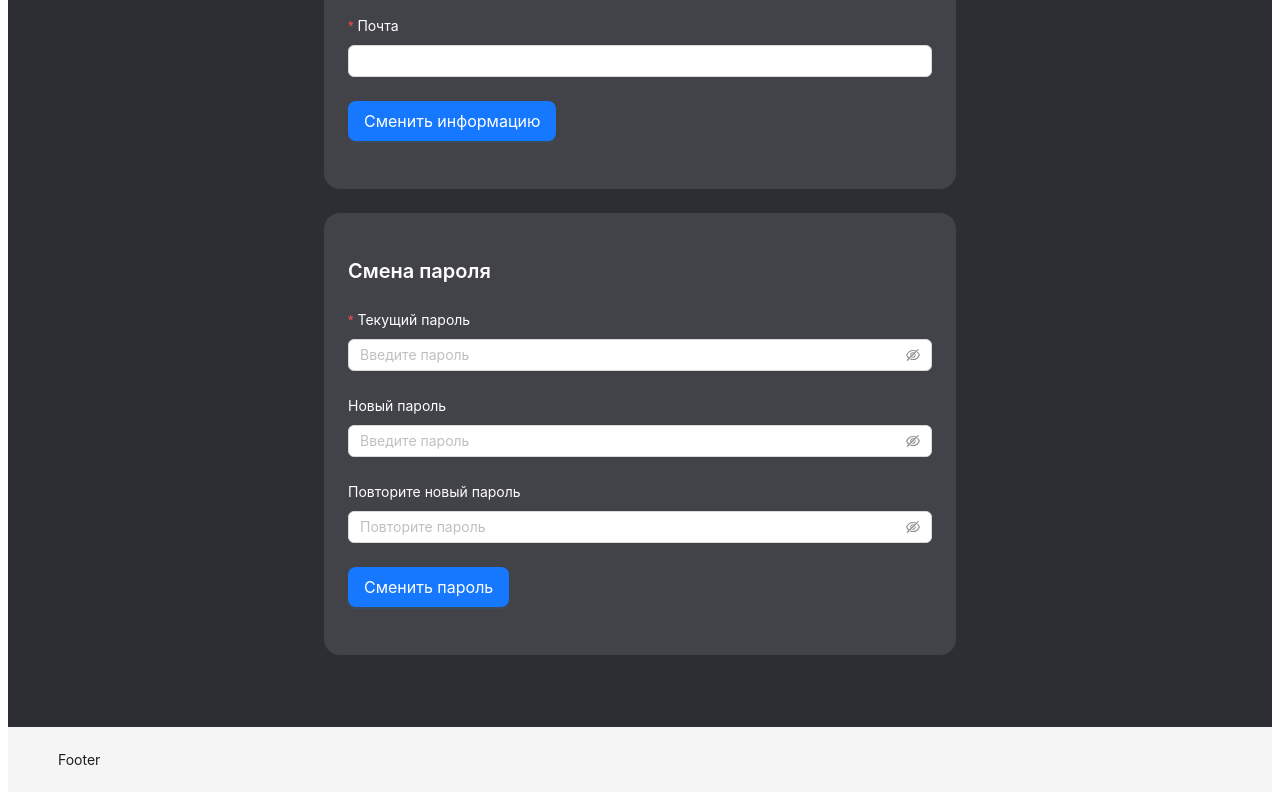
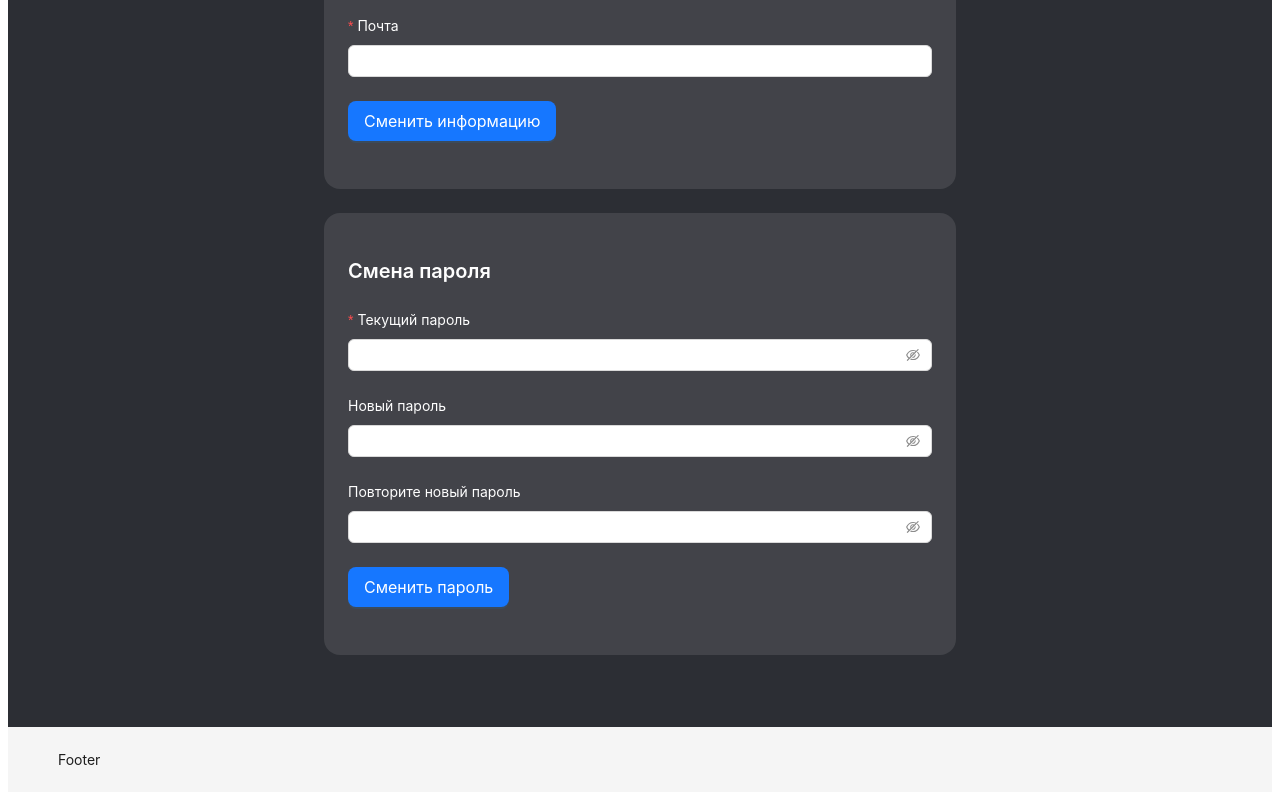
Before and after one commit to AntonAgaro/Starship, a React (Vite) app in the folder packages/client/: page /profile in a window 1280 px wide. Shown: the part 834-1634 px from the top of the page. Built offline with nearby package versions, Linux system fonts and the light colour scheme.

Commit message:
убрал плейсхолдеры

```diff
--- a/packages/client/src/Pages/Profile/Modules/PasswordChange/Modules/PasswordChangeForm/PasswordChangeForm.tsx
+++ b/packages/client/src/Pages/Profile/Modules/PasswordChange/Modules/PasswordChangeForm/PasswordChangeForm.tsx
@@ -29,7 +29,7 @@ const PasswordChangeForm = () => {
             message: 'Это поле не может быть пустым.',
           },
         ]}>
-        <Input.Password placeholder="Введите пароль" />
+        <Input.Password />
       </Form.Item>
       <Form.Item
         name="newPassword"
@@ -52,7 +52,7 @@ const PasswordChangeForm = () => {
             },
           }),
         ]}>
-        <Input.Password placeholder="Введите пароль" />
+        <Input.Password />
       </Form.Item>
       <Form.Item
         name="confirm"
@@ -73,7 +73,7 @@ const PasswordChangeForm = () => {
             },
           }),
         ]}>
-        <Input.Password placeholder="Повторите пароль" />
+        <Input.Password />
       </Form.Item>
       <Form.Item>
         <Button size="large" type="primary" htmlType="submit">
```
